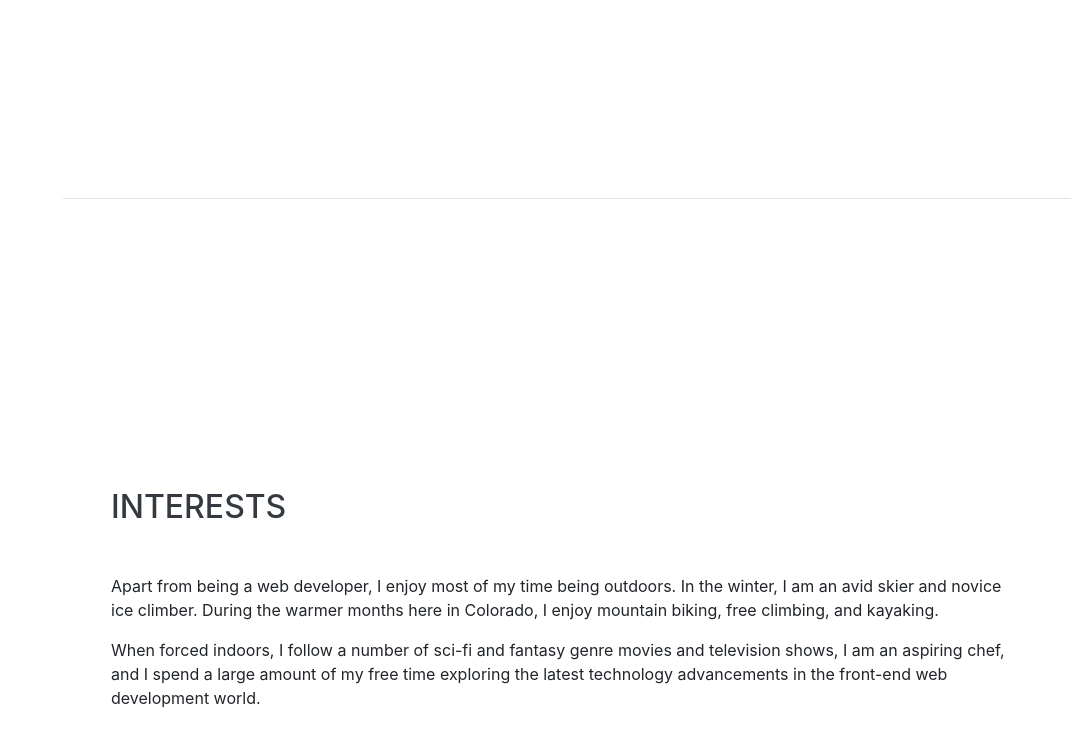
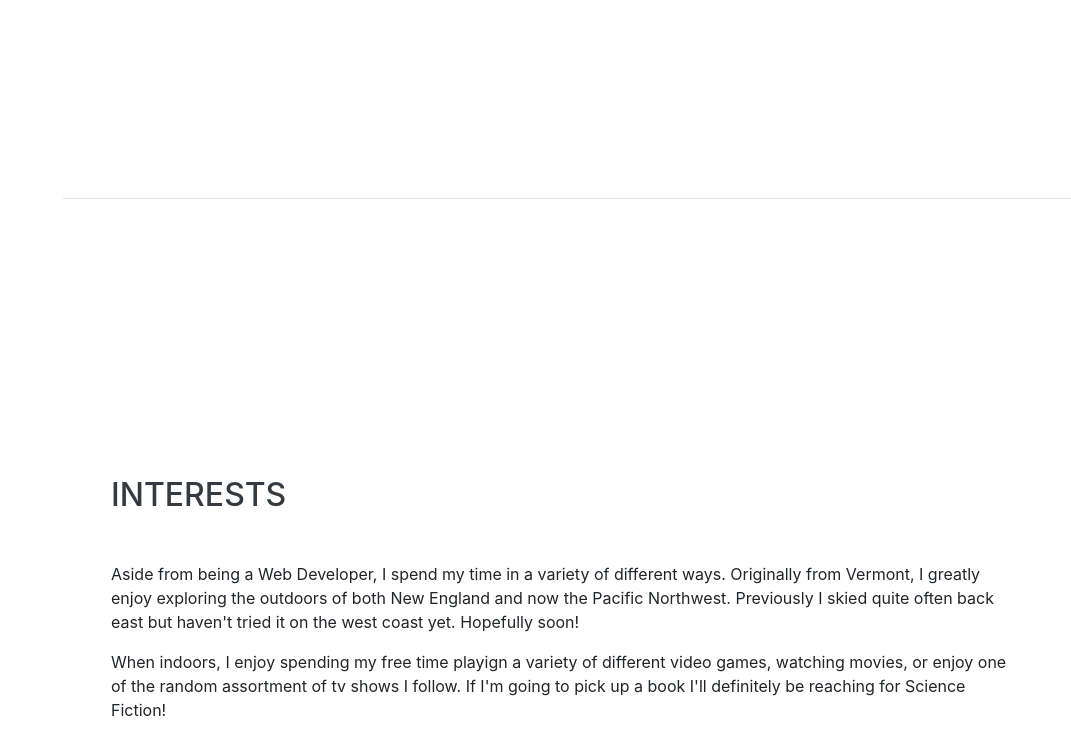
Before and after one commit to wolffpc/wolffpc.github.io, a website with bundled scripts: page index.html in a window 1280 px wide. Shown: the part 3370-4124 px from the top of the page, without its empty margins (209-1280 px from the left). Built offline with nearby package versions, Linux system fonts and the light colour scheme; a web font is replaced by a local one.

Commit message:
Updated readme and the 'Interests' section

```diff
--- a/index.html
+++ b/index.html
@@ -236,8 +236,8 @@
     <section class="resume-section p-3 p-lg-5 d-flex align-items-center" id="interests">
       <div class="w-100">
         <h2 class="mb-5">Interests</h2>
-        <p>Apart from being a web developer, I enjoy most of my time being outdoors. In the winter, I am an avid skier and novice ice climber. During the warmer months here in Colorado, I enjoy mountain biking, free climbing, and kayaking.</p>
-        <p class="mb-0">When forced indoors, I follow a number of sci-fi and fantasy genre movies and television shows, I am an aspiring chef, and I spend a large amount of my free time exploring the latest technology advancements in the front-end web development world.</p>
+        <p>Aside from being a Web Developer, I spend my time in a variety of different ways. Originally from Vermont, I greatly enjoy exploring the outdoors of both New England and now the Pacific Northwest. Previously I skied quite often back east but haven't tried it on the west coast yet. Hopefully soon!</p>
+        <p class="mb-0">When indoors, I enjoy spending my free time playign a variety of different video games, watching movies, or enjoy one of the random assortment of tv shows I follow. If I'm going to pick up a book I'll definitely be reaching for Science Fiction!</p>
       </div>
     </section>
 
```
Also changed, not shown: README.md.
